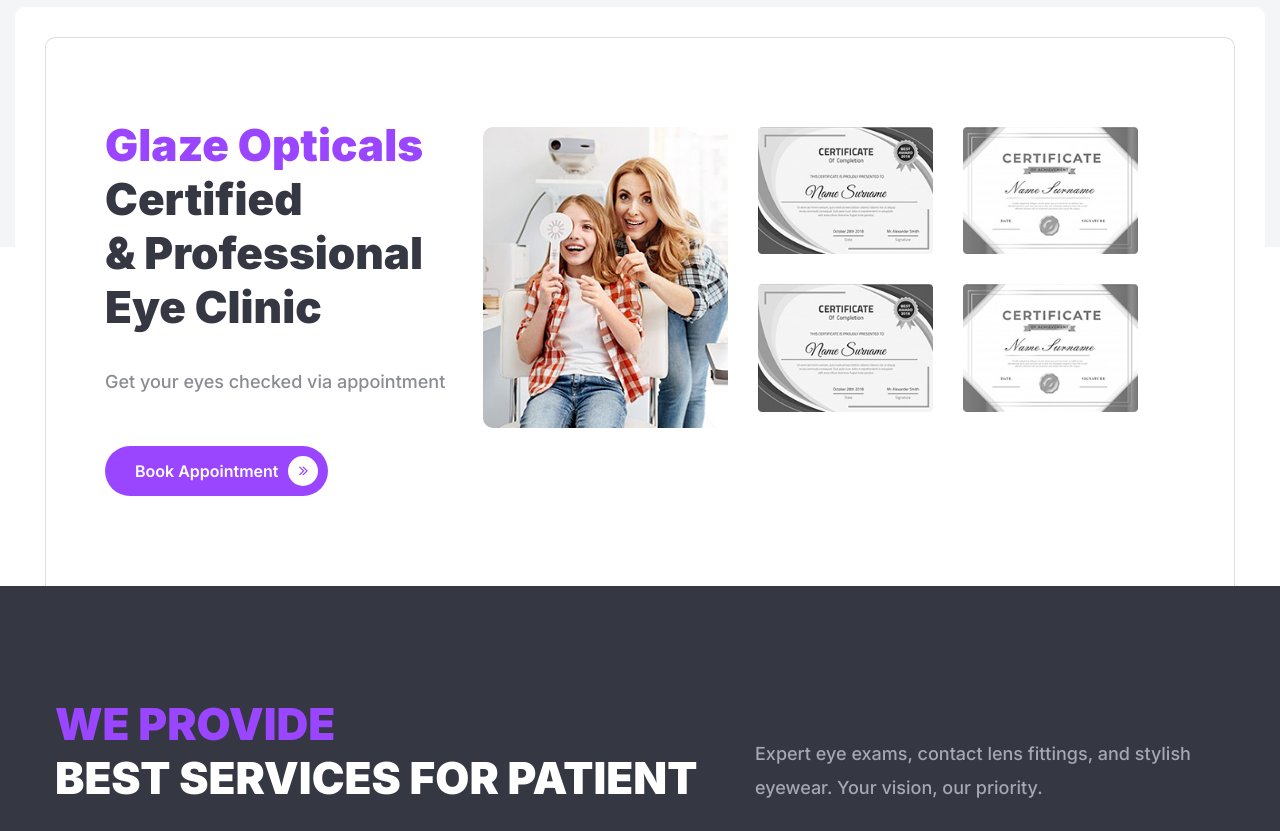
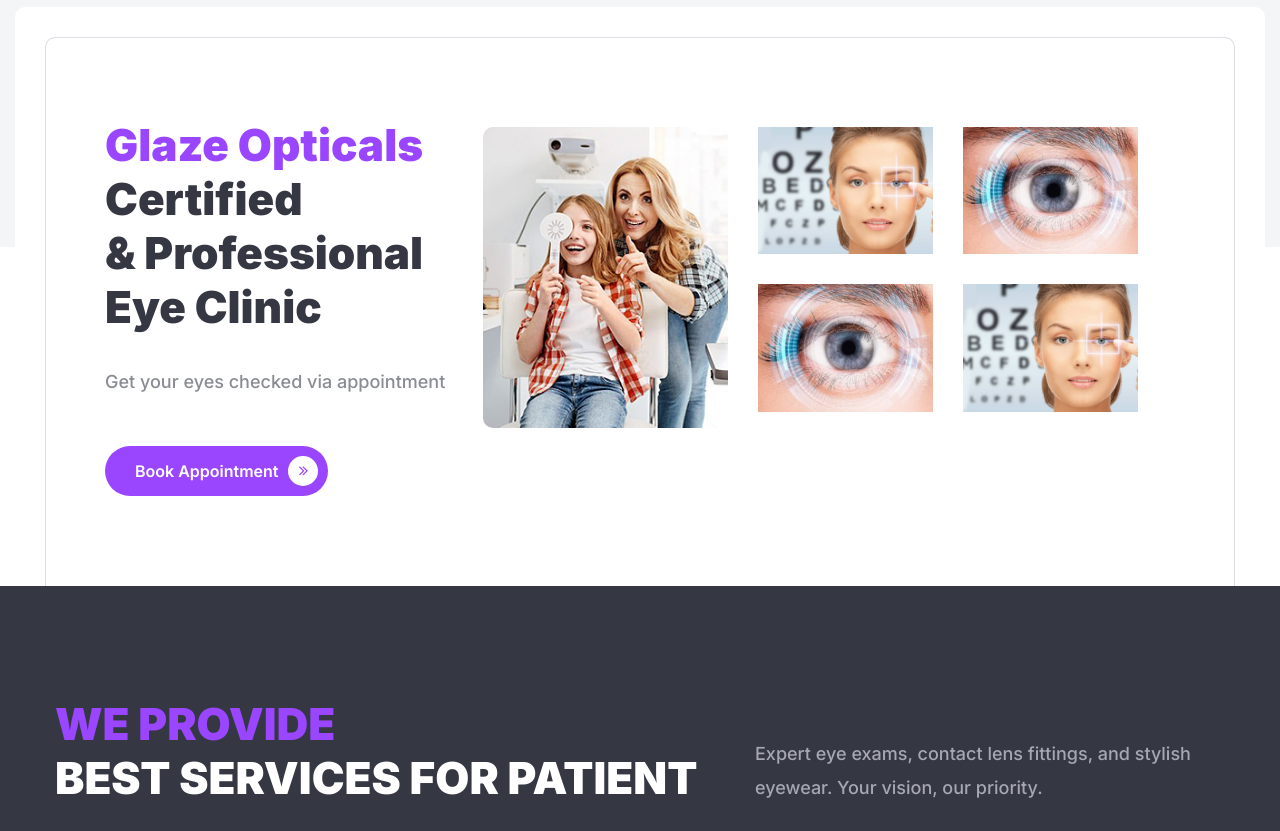
Before and after one commit to AdiDecodes/oktilkal-vision, a plain HTML site: page index.html in a window 1280 px wide. Shown: the part 2060-2891 px from the top of the page. Drawn offline with Linux system fonts and the light colour scheme; some packages are replaced by stand-ins of ours; files whose address does not match are found by name.

```diff
--- a/index.html
+++ b/index.html
@@ -411,16 +411,16 @@
                                 </div>
                                 <ul class="clearfix">
                                     <li>
-                                        <img src="assets/images/resources/certificate-1.jpg" alt="Awesome Image">
+                                        <img src="assets/images/resources/image1.png" alt="Awesome Image">
                                     </li>
                                     <li>
-                                        <img src="assets/images/resources/certificate-2.jpg" alt="Awesome Image">
+                                        <img src="assets/images/resources/image2.png" alt="Awesome Image">
                                     </li>
                                     <li>
-                                        <img src="assets/images/resources/certificate-3.jpg" alt="Awesome Image">
+                                        <img src="assets/images/resources/image2.png" alt="Awesome Image">
                                     </li>
                                     <li>
-                                        <img src="assets/images/resources/certificate-4.jpg" alt="Awesome Image">
+                                        <img src="assets/images/resources/image1.png" alt="Awesome Image">
                                     </li>
                                 </ul>
                             </div>
```
Also changed, not shown: assets/images/resources/image1.png (added), assets/images/resources/image2.png (added).
